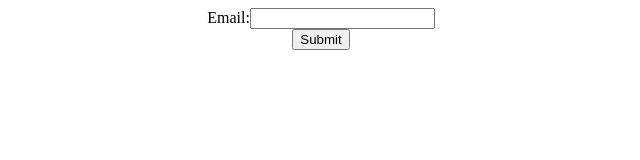
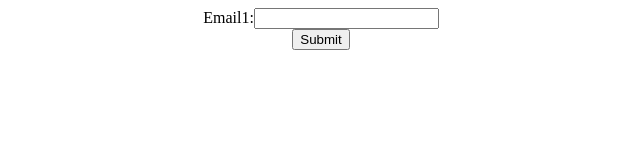
Before and after one commit to Rakshith4529/Rakshith4529.github.io, a plain HTML site: page forget.html in a window 1280 px wide. Shown: the full height of the page, 319-959 px from the left. Drawn offline with Linux system fonts and the light colour scheme.

Commit message:
Update forget.html

```diff
--- a/forget.html
+++ b/forget.html
@@ -1,7 +1,8 @@
 <html>
+
     <body>
         <form action="https://www.Vardhaman.org" method="get">
-        <center>Email:<input type="text"/><br/>
+        <center>Email1:<input type="text"/><br/>
         <input type="Submit"/></center>
         </form>
     </body>
```
